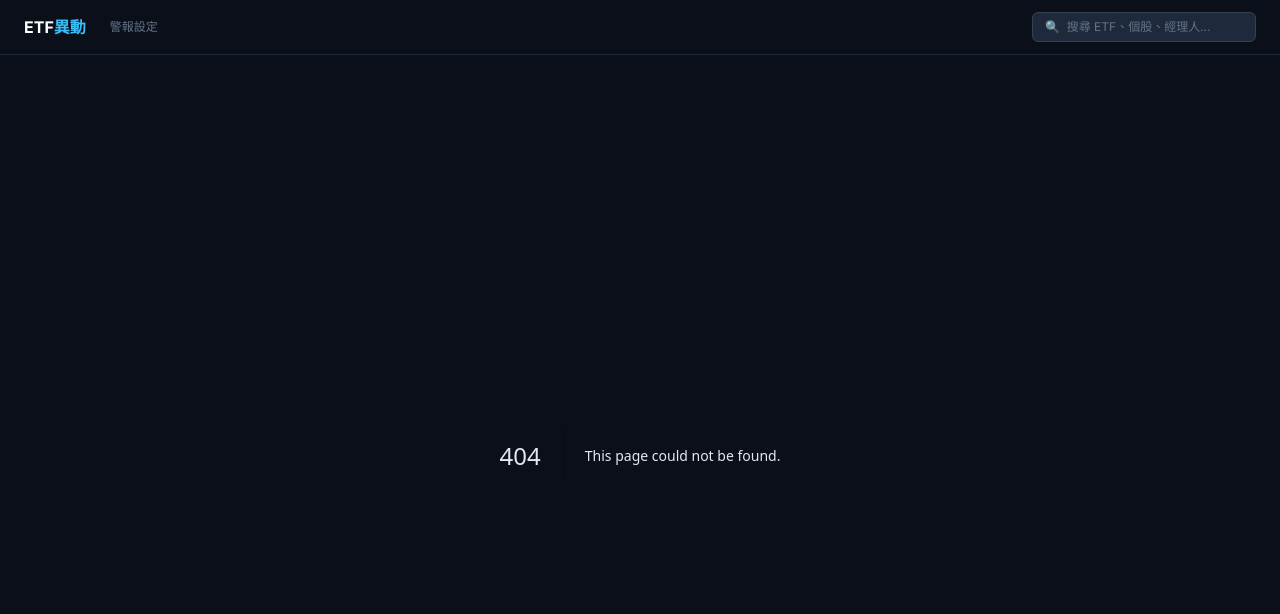
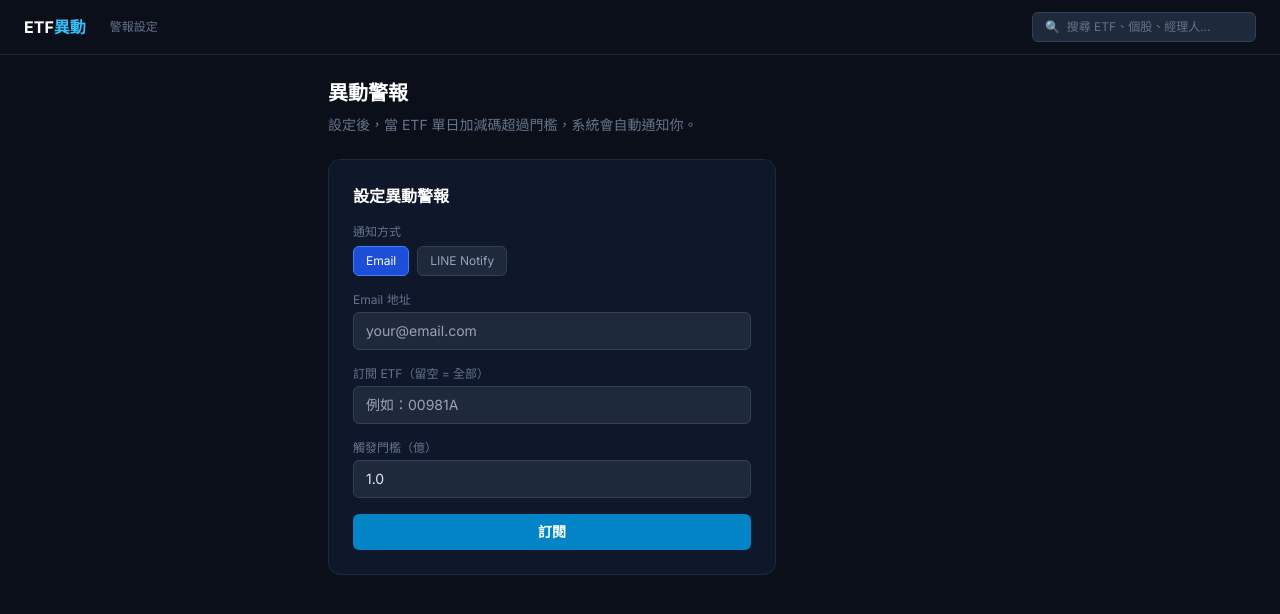
Before and after one commit to ivypengtw-ctrl/etf-tracker, a Next.js app in the folder frontend/: page /alerts in a window 1280 px wide. Before the commit this address had no page. Shown: the top 614 px of the page. Built offline with nearby package versions, Linux system fonts and the light colour scheme; no server answers.

Commit message:
feat: alert subscription page with Email and LINE Notify form

```diff
--- /dev/null
+++ b/frontend/app/alerts/page.tsx
@@ -0,0 +1,13 @@
+import AlertForm from "@/components/alerts/AlertForm";
+
+export default function AlertsPage() {
+  return (
+    <div className="max-w-2xl mx-auto px-6 py-6">
+      <h1 className="text-xl font-bold text-white mb-2">異動警報</h1>
+      <p className="text-sm text-slate-500 mb-6">
+        設定後，當 ETF 單日加減碼超過門檻，系統會自動通知你。
+      </p>
+      <AlertForm />
+    </div>
+  );
+}
--- /dev/null
+++ b/frontend/components/alerts/AlertForm.tsx
@@ -0,0 +1,99 @@
+"use client";
+import { useState } from "react";
+import { createAlert } from "@/lib/api";
+
+export default function AlertForm() {
+  const [channel, setChannel] = useState<"email" | "line">("email");
+  const [contact, setContact] = useState("");
+  const [etfCode, setEtfCode] = useState("");
+  const [threshold, setThreshold] = useState("1.0");
+  const [status, setStatus] = useState<"idle" | "success" | "error">("idle");
+
+  async function handleSubmit(e: React.FormEvent) {
+    e.preventDefault();
+    try {
+      await createAlert({
+        channel,
+        contact,
+        etf_code: etfCode || undefined,
+        threshold_pct: parseFloat(threshold),
+      });
+      setStatus("success");
+      setContact("");
+      setEtfCode("");
+    } catch {
+      setStatus("error");
+    }
+  }
+
+  return (
+    <form onSubmit={handleSubmit} className="bg-slate-900 border border-slate-800 rounded-xl p-6 space-y-4 max-w-md">
+      <h2 className="font-semibold text-white">設定異動警報</h2>
+
+      <div>
+        <p className="text-xs text-slate-500 mb-1.5">通知方式</p>
+        <div className="flex gap-2">
+          {(["email", "line"] as const).map((c) => (
+            <button
+              type="button"
+              key={c}
+              onClick={() => setChannel(c)}
+              className={`px-3 py-1.5 rounded-md text-xs border transition-colors ${
+                channel === c
+                  ? "bg-blue-700 border-blue-500 text-white"
+                  : "bg-slate-800 border-slate-700 text-slate-400"
+              }`}
+            >
+              {c === "email" ? "Email" : "LINE Notify"}
+            </button>
+          ))}
+        </div>
+      </div>
+
+      <div>
+        <label className="text-xs text-slate-500 block mb-1">
+          {channel === "email" ? "Email 地址" : "LINE Notify Token"}
+        </label>
+        <input
+          required
+          value={contact}
+          onChange={(e) => setContact(e.target.value)}
+          placeholder={channel === "email" ? "your@email.com" : "LINE token..."}
+          className="w-full bg-slate-800 border border-slate-700 rounded-md px-3 py-2 text-sm text-slate-200 outline-none focus:border-sky-500"
+        />
+      </div>
+
+      <div>
+        <label className="text-xs text-slate-500 block mb-1">訂閱 ETF（留空 = 全部）</label>
+        <input
+          value={etfCode}
+          onChange={(e) => setEtfCode(e.target.value)}
+          placeholder="例如：00981A"
+          className="w-full bg-slate-800 border border-slate-700 rounded-md px-3 py-2 text-sm text-slate-200 outline-none focus:border-sky-500"
+        />
+      </div>
+
+      <div>
+        <label className="text-xs text-slate-500 block mb-1">觸發門檻（億）</label>
+        <input
+          type="number"
+          step="0.1"
+          min="0.1"
+          value={threshold}
+          onChange={(e) => setThreshold(e.target.value)}
+          className="w-full bg-slate-800 border border-slate-700 rounded-md px-3 py-2 text-sm text-slate-200 outline-none focus:border-sky-500"
+        />
+      </div>
+
+      <button
+        type="submit"
+        className="w-full bg-sky-600 hover:bg-sky-500 text-white rounded-md py-2 text-sm font-semibold transition-colors"
+      >
+        訂閱
+      </button>
+
+      {status === "success" && <p className="text-green-400 text-xs">訂閱成功！</p>}
+      {status === "error" && <p className="text-red-400 text-xs">訂閱失敗，請稍後再試。</p>}
+    </form>
+  );
+}
```
